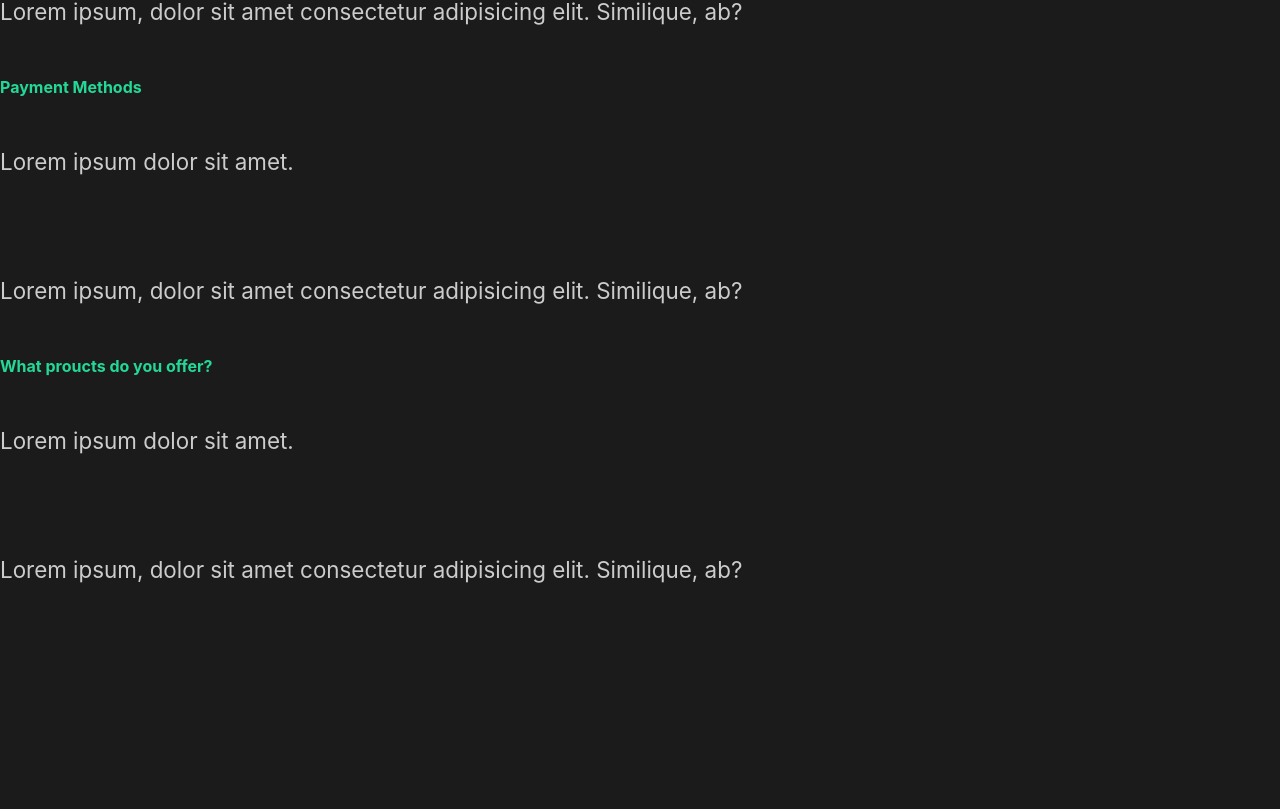
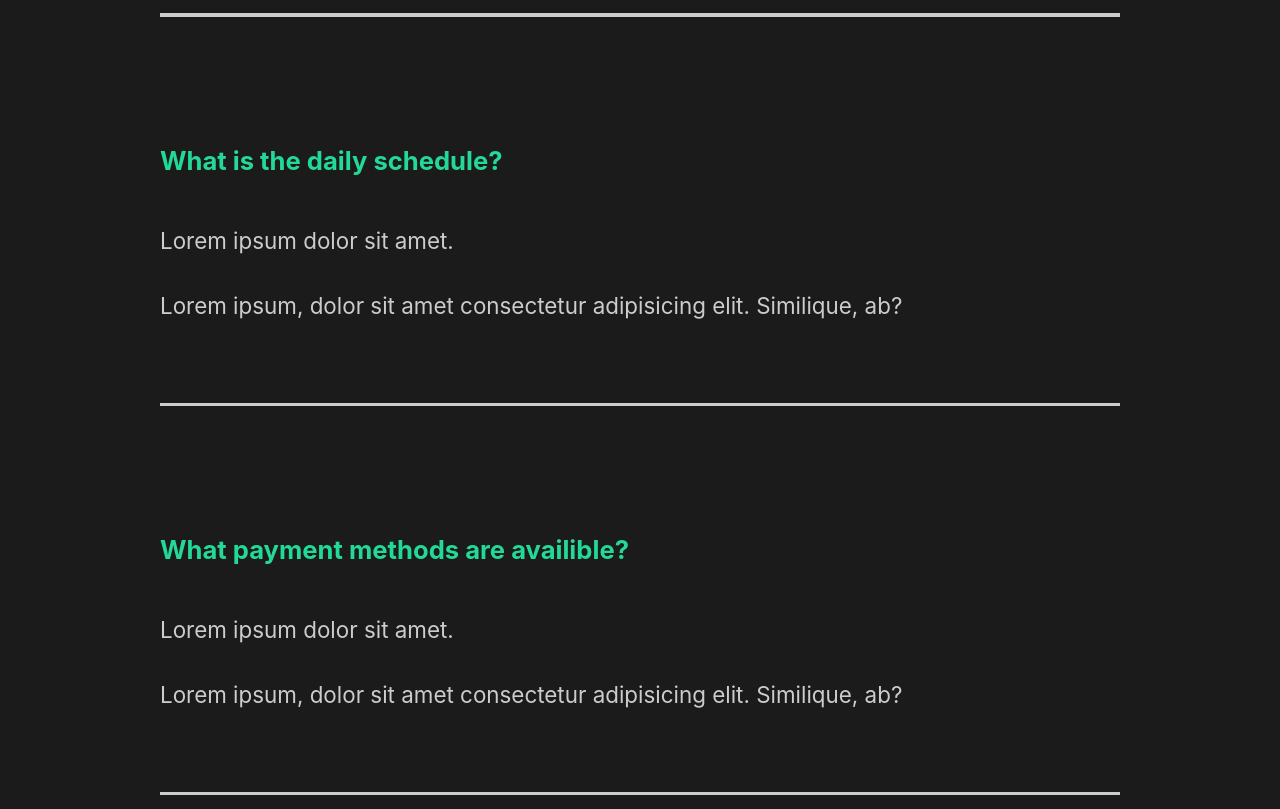
Before and after one commit to MichaelKnopf89/capture, a React (Create React App) app: page / in a window 1280 px wide. Shown: the part 2751-3560 px from the top of the page. Before the commit the page ends 3386 px from the top, so only its background shows below. Built offline with nearby package versions, Linux system fonts and the light colour scheme; the HTML template or start-up script is replaced by a standard one.

Commit message:
add styling to the FAQ section

```diff
--- a/src/components/FaqSection.js
+++ b/src/components/FaqSection.js
@@ -1,8 +1,10 @@
 import React from "react";
+import styled from "styled-components";
+import { About } from "../styles";
 
 const FaqSection = () => {
     return(
-        <div className="faq">
+        <Faq>
             <h2>Any questions? <span>FAQ</span></h2>
             <div className="question">
                 <h4>How do I start?</h4>
@@ -10,20 +12,23 @@
                     <p>Lorem ipsum dolor sit amet.</p>
                     <p>Lorem ipsum, dolor sit amet consectetur adipisicing elit. Similique, ab?</p>
                 </div>
+                <div className="faq-line"></div>
             </div>
             <div className="question">
-                <h4>Daily Schedule</h4>
+                <h4>What is the daily schedule?</h4>
                 <div className="answer">
                     <p>Lorem ipsum dolor sit amet.</p>
                     <p>Lorem ipsum, dolor sit amet consectetur adipisicing elit. Similique, ab?</p>
                 </div>
+                <div className="faq-line"></div>
             </div>
             <div className="question">
-                <h4>Payment Methods</h4>
+                <h4>What payment methods are availible?</h4>
                 <div className="answer">
                     <p>Lorem ipsum dolor sit amet.</p>
                     <p>Lorem ipsum, dolor sit amet consectetur adipisicing elit. Similique, ab?</p>
                 </div>
+                <div className="faq-line"></div>
             </div>
             <div className="question">
                 <h4>What proucts do you offer?</h4>
@@ -31,9 +36,37 @@
                     <p>Lorem ipsum dolor sit amet.</p>
                     <p>Lorem ipsum, dolor sit amet consectetur adipisicing elit. Similique, ab?</p>
                 </div>
+                <div className="faq-line"></div>
             </div>
-        </div>
+        </Faq>
     )
 }
 
+const Faq = styled(About)`
+    display: block;
+    span{
+        display: block;
+    }
+    h2{
+        padding-bottom: 2rem;
+        font-weight: lighter;
+    }
+    .faq-line{
+        background: #cccccc;
+        height: 0.2rem;
+        margin: 2rem 0rem;
+        width: 100%;
+    }
+    .question{
+        padding: 3rem 0rem;
+        cursor: pointer;
+    }
+    .answer{
+        padding: 2rem 0rem;
+        p{
+            padding: 1rem 0rem;
+        }
+    }
+`;
+
 export default FaqSection;
--- a/src/components/GlobalStyle.js
+++ b/src/components/GlobalStyle.js
@@ -38,6 +38,7 @@
     h4{
         font-weight: bold;
         color: #23d997;
+        font-size: 1.6rem;
     }
     span{
         font-weight: bold;
```
